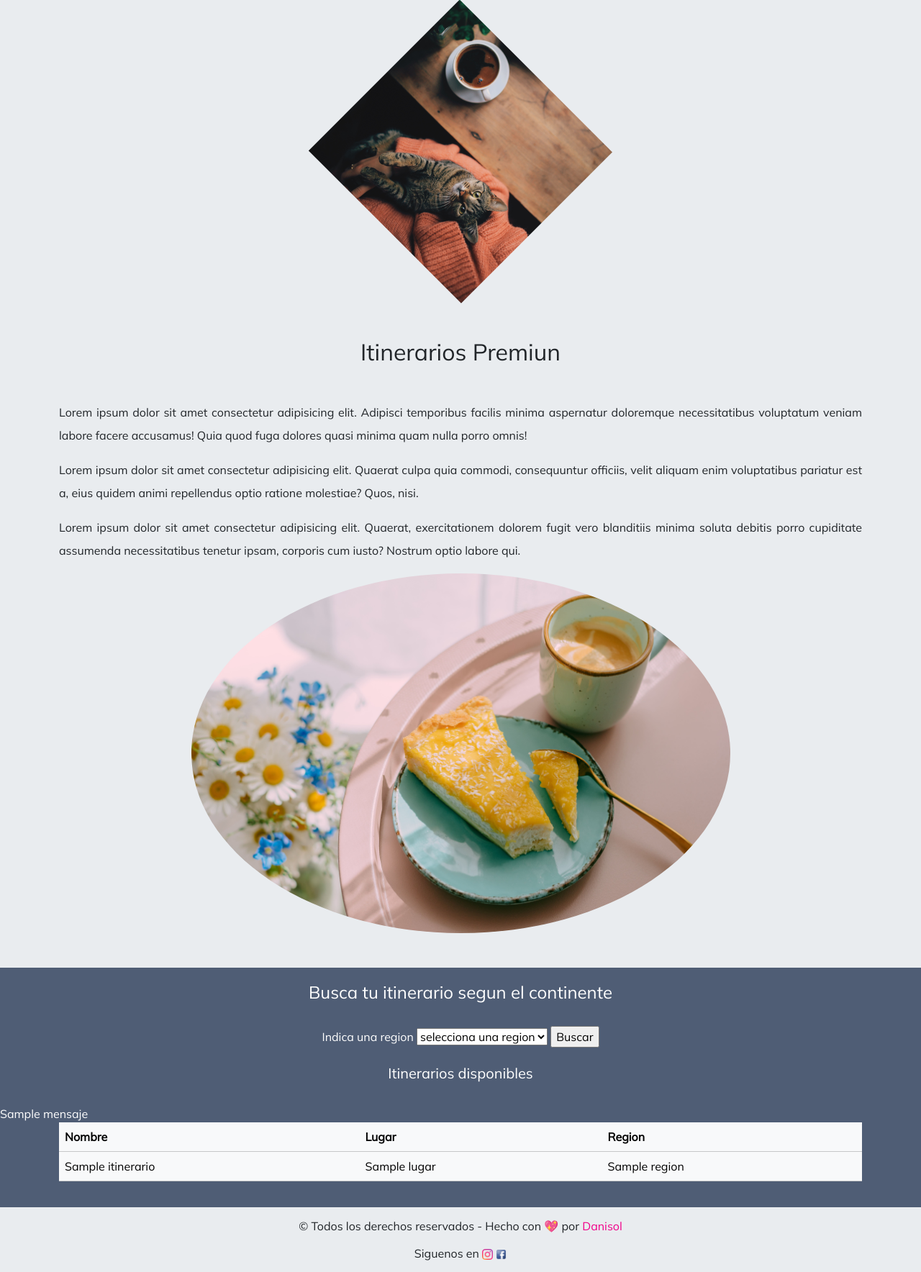
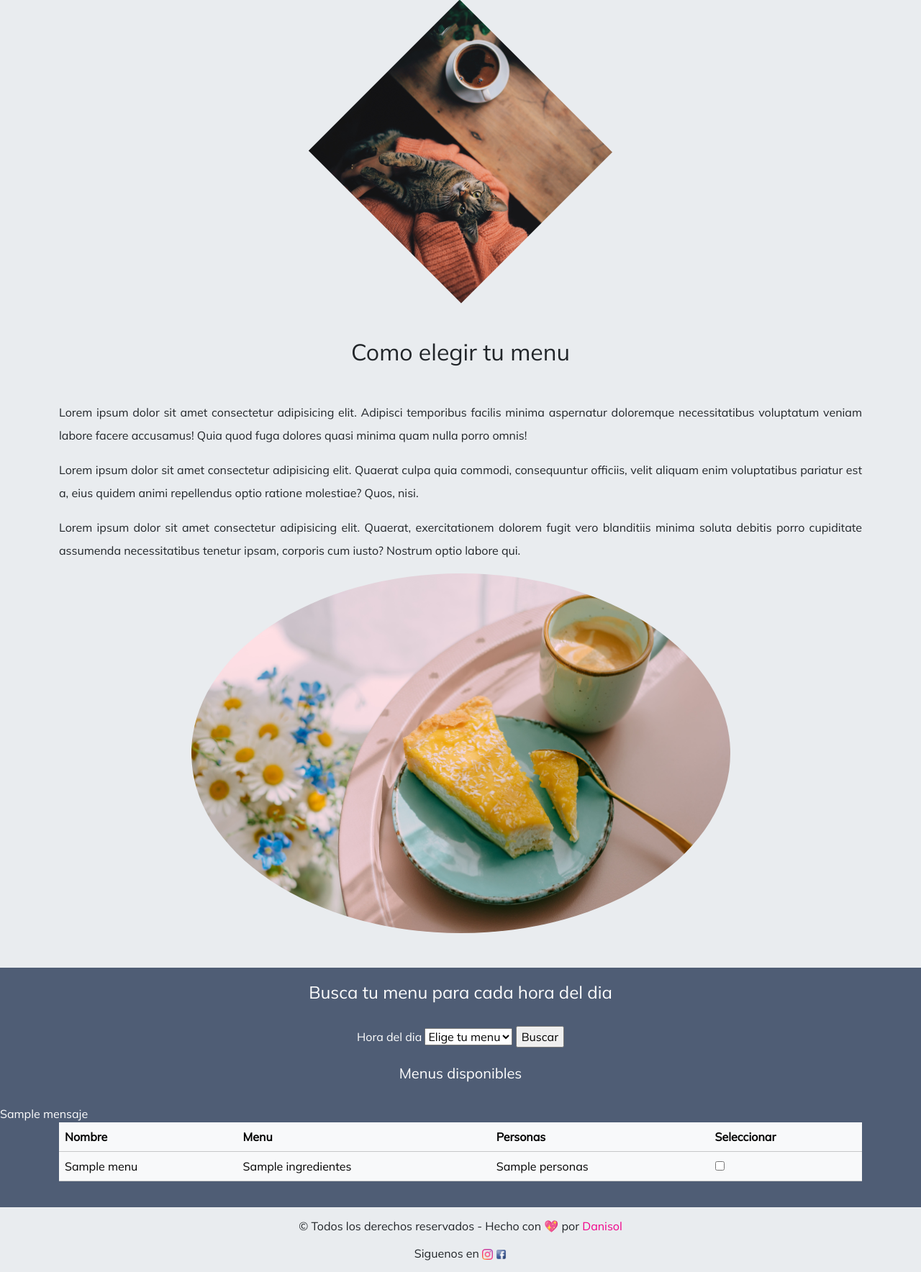
Before and after one commit to Danisole/python_catcafe, a Django app: template proyecto_py/AppCoder/templates/AppCoder/buscar.html in a window 1280 px wide. Shown: the part 993-2761 px from the top of the page at 72% size. Run offline with Django 3.2, Linux system fonts and the light colour scheme; the template is opened without the code that fills it: most values are stand-ins (such as "Sample title", 1, 10 or a date in 2020); some libraries are stand-ins or nearby versions.

Commit message:
arreglos

```diff
--- a/proyecto_py/AppCoder/admin.py
+++ b/proyecto_py/AppCoder/admin.py
@@ -5,6 +5,6 @@ from .models import *
 
 admin.site.register(Viaje)
 admin.site.register(Suscriptor)
-admin.site.register(Itinerarios)
+admin.site.register(Menus)
 admin.site.register(Comentarios)
 admin.site.register(Avatar)
--- a/proyecto_py/AppCoder/templates/AppCoder/buscar.html
+++ b/proyecto_py/AppCoder/templates/AppCoder/buscar.html
@@ -4,7 +4,7 @@
 
 {% block titulo %}
 
-    <h1 class="text-center my-5">Turnos</h1>
+    <h1 class="text-center my-5">Menus</h1>
 
 {% endblock %}
 
@@ -17,7 +17,7 @@
 
 {% block titulo2 %}
 
-<h2 class="text-center my-5">Itinerarios Premiun</h2>
+<h2 class="text-center my-5">Como elegir tu menu</h2>
 
 {% endblock %}
 
@@ -29,7 +29,7 @@
 
 {% block tituloForm %}
 
-<h4 class="text-center h3_contacto">Busca tu itinerario segun el continente</h4>
+<h4 class="text-center h3_contacto">Busca tu menu para cada hora del dia</h4>
 <br>
 {% endblock %}
 
@@ -37,24 +37,22 @@
 
 <form action="{% url 'buscar' %}" method="GET" class="text-center">
 
-    <label for="region">Indica una region</label>
-        <select name="region" id="region">
-            <option value="">selecciona una region</option>
-            <option value="norteamerica">Norteamerica</option>
-            <option value="latinoamerica">Latinoamerica</option>
-            <option value="asia">Asia</option>
-            <option value="oceania">Oceania</option>
-            <option value="europa">Europa</option>
-            <option value="africa">Africa</option>
+    <label for="nombre">Hora del dia</label>
+        <select name="nombre" id="nombre">
+            <option value="">Elige tu menu</option>
+            <option value="desayuno">Desayuno</option>
+            <option value="almuerzo">Almuerzo</option>
+            <option value="merienda">Merienda</option>
+            <option value="cena">Cena</option>
         </select>
     <!-- <input type="text" name="region" id="region">     -->
     <input type="submit" value="Buscar">
 
 </form>
 <br>
-{% if itinerarios %}
+{% if menus %}
 
-<h5 class="text-center h5_contacto">Itinerarios disponibles</h5>
+<h5 class="text-center h5_contacto">Menus disponibles</h5>
 <br>
 {{ mensaje }}
 
@@ -63,22 +61,26 @@
         <thead>
             <tr>
                 <th>Nombre</th>
-                <th>Lugar</th>
-                <th>Region</th>
+                <th>Menu</th>
+                <th>Personas</th>
+                <th>Seleccionar</th>
             </tr>
         </thead>
 
         <tbody>
-        {% for itinerario in itinerarios %}
+        {% for menu in menus %}
             <tr>
                 <td>
-                    {{ itinerario.nombre }}
+                    {{ menu.nombre }}
                 </td>
                 <td>
-                    {{ itinerario.lugar }}
+                    {{ menu.ingredientes }}
                 </td>
                 <td>
-                    {{ itinerario.region }}
+                    {{ menu.personas }}
+                </td>
+                <td>
+                    <input type="checkbox">
                 </td>
             </tr>
         {% endfor %}
@@ -87,7 +89,7 @@
 </div>
 {% else %}
 
-<h4 class="text-center h5_contacto">No hay itinerarios disponibles</h4>
+<h4 class="text-center h5_contacto">No hay menus disponibles</h4>
 
 {% endif %}
 
--- a/proyecto_py/AppCoder/templates/AppCoder/padre.html
+++ b/proyecto_py/AppCoder/templates/AppCoder/padre.html
@@ -12,7 +12,6 @@
     <link rel="preconnect" href="https://fonts.googleapis.com">
     <link rel="preconnect" href="https://fonts.gstatic.com" crossorigin>
     <link href="https://fonts.googleapis.com/css2?family=Mulish&family=Pacifico&display=swap" rel="stylesheet">
-    <link rel="stylesheet" href="sweetalert2.min.css">
 </head>
   <body style="font-family: 'Mulish', sans-serif; background-color: #e9ecef;">
     <header>
@@ -33,7 +32,7 @@
                             <a class="nav-link" href="{% url 'comentarios' %}">Comunidad</a>
                         </li>
                         <li class="nav-item">
-                            <a class="nav-link" href="{% url 'busquedaItinerario' %}">Turnos</a>
+                            <a class="nav-link" href="{% url 'busquedaMenu' %}">Menus</a>
                         </li>
                         <li class="nav-item">
                             <a class="nav-link" href="{% url 'suscriptor' %}">Suscripciones</a>
@@ -155,6 +154,5 @@
     </footer>
 
     <script src="https://cdn.jsdelivr.net/npm/bootstrap@5.3.0-alpha3/dist/js/bootstrap.bundle.min.js" integrity="sha384-ENjdO4Dr2bkBIFxQpeoTz1HIcje39Wm4jDKdf19U8gI4ddQ3GYNS7NTKfAdVQSZe" crossorigin="anonymous"></script>
-    <script src="sweetalert2.min.js"></script>
     </body>
 </html>
--- a/proyecto_py/AppCoder/urls.py
+++ b/proyecto_py/AppCoder/urls.py
@@ -8,7 +8,7 @@ urlpatterns = [
 
     path("comentarios/", comentarios, name="comentarios"),
 
-    path("busquedaItinerario/", busquedaItinerario, name="busquedaItinerario"),
+    path("busquedaMenu/", busquedaMenu, name="busquedaMenu"),
     path("buscar/", buscar, name="buscar"),
 
     path("suscriptor/", suscriptor, name="suscriptor"),
--- a/proyecto_py/AppCoderSocial/views.py
+++ b/proyecto_py/AppCoderSocial/views.py
@@ -1,3 +1,8 @@
 from django.shortcuts import render
 
 # Create your views here.
+def feed(request):
+    return render(request, 'AppCoderSocial/feed.html')
+
+def profile(request):
+    return render(request, 'AppCoderSocial/profile.html')
--- a/proyecto_py/finalpython/settings.py
+++ b/proyecto_py/finalpython/settings.py
@@ -39,6 +39,7 @@ INSTALLED_APPS = [
     'django.contrib.messages',
     'django.contrib.staticfiles',
     "AppCoder",
+    "AppCoderSocial",
 ]
 
 MIDDLEWARE = [
--- a/proyecto_py/finalpython/urls.py
+++ b/proyecto_py/finalpython/urls.py
@@ -24,7 +24,8 @@ from django.views.generic import RedirectView
 urlpatterns = [
     path('admin/', admin.site.urls),
     path("", RedirectView.as_view(url='/AppCoder/', permanent=True)),
-    path("AppCoder/", include("AppCoder.urls"))
+    path("AppCoder/", include("AppCoder.urls")),
+    path('', include('AppCoderSocial.urls')),
 ]
 
 urlpatterns+=static(settings.MEDIA_URL, document_root=settings.MEDIA_ROOT)
```
Also changed, not shown: proyecto_py/AppCoder/models.py (+4 -4 lines), proyecto_py/AppCoder/templates/AppCoder/busquedaMenu.html (renamed from proyecto_py/AppCoder/templates/AppCoder/busquedaItinerario.html, +23 -21 lines), proyecto_py/AppCoder/views.py (+7 -7 lines), proyecto_py/AppCoderSocial/template/social/feed.html (added, +17 -0 lines), proyecto_py/AppCoderSocial/template/social/layout.html (added, +52 -0 lines), proyecto_py/AppCoderSocial/template/social/profile.html (added, +26 -0 lines), proyecto_py/AppCoderSocial/urls.py (added, +7 -0 lines), proyecto_py/AppCoder/migrations/0012_menus_delete_itinerarios.py (added), proyecto_py/AppCoder/migrations/0013_alter_menus_ingredientes.py (added), proyecto_py/AppCoderSocial/template/padre.html (deleted), proyecto_py/db.sqlite3.
